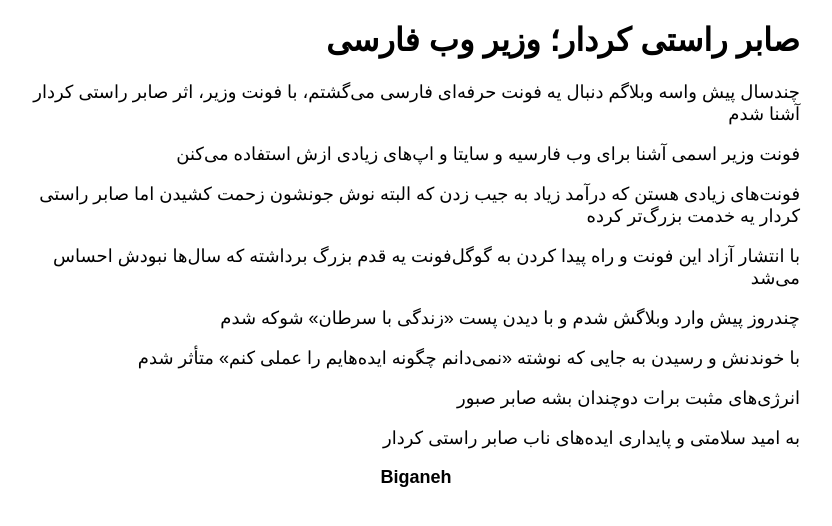
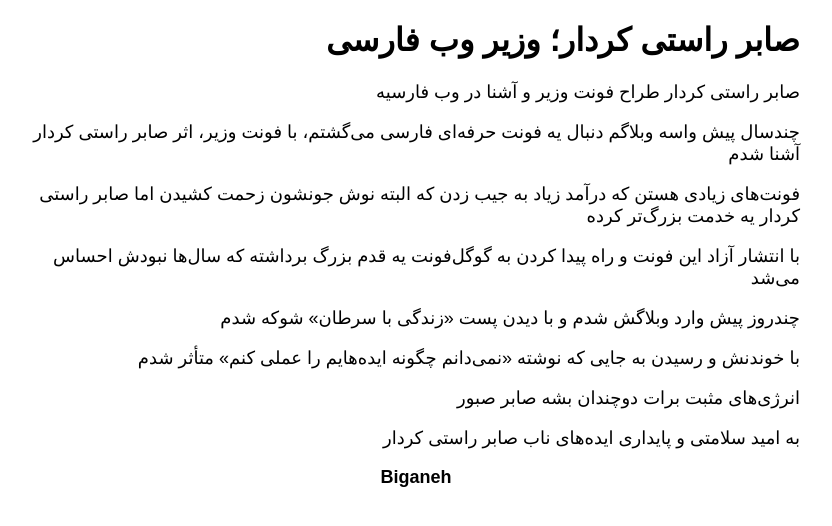
Before and after one commit to darkblog/darkblog.github.io, a Jekyll site: the page built from _posts/2023-8-23-6.md, in a window 1280 px wide. Shown: the top 526 px of the page, without its empty margins (332-1164 px from the left). Built offline with Jekyll 4.4.1, drawn with Linux system fonts in a browser that asks for light colours.

Commit message:
Update 2023-8-23-6.md

```diff
--- a/_posts/2023-8-23-6.md
+++ b/_posts/2023-8-23-6.md
@@ -3,9 +3,9 @@ layout: post
 title: صابر راستی کردار؛ وزیر وب فارسی
 ---
 
+صابر راستی کردار طراح فونت وزیر و آشنا در وب فارسیه
+
 چندسال پیش واسه وبلاگم دنبال یه فونت حرفه‌ای فارسی می‌گشتم، با فونت وزیر، اثر صابر راستی کردار آشنا شدم
-
-فونت وزیر اسمی آشنا برای وب فارسیه و سایتا و اپ‌های زیادی ازش استفاده می‌کنن
 
 فونت‌های زیادی هستن که درآمد زیاد به جیب زدن که البته نوش جونشون زحمت کشیدن اما صابر راستی کردار یه خدمت بزرگ‌تر کرده
 
```
